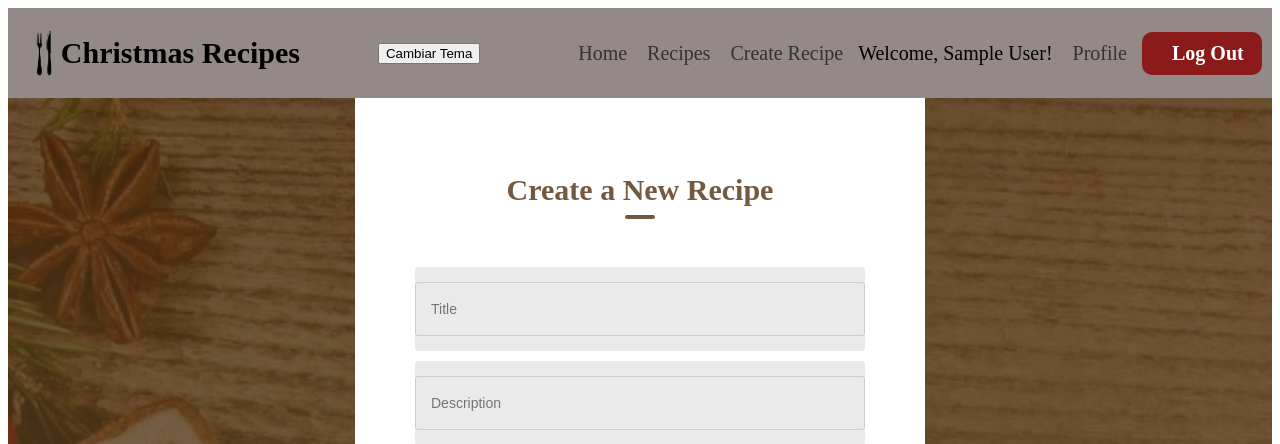
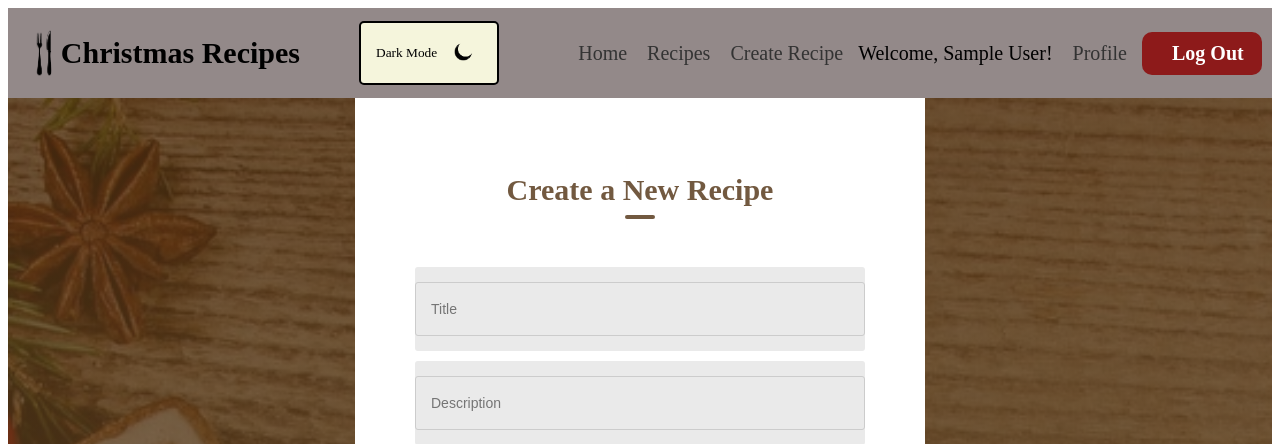
Before and after one commit to anaalumu/webs_with_virtual, a Flask app: page /create_recipe in a window 1280 px wide. Shown: the top 444 px of the page. Run offline with Flask 3, Linux system fonts and the light colour scheme; the visitor is signed in with stand-in values (Sample User, id 1).

Commit message:
dark terminado

```diff
--- a/recipes/static/styles.css
+++ b/recipes/static/styles.css
@@ -64,3 +64,24 @@ nav a{
     color: white;
     font-weight: bold;
 }
+.dark-mode-btn {
+    background-color: beige;
+    border: 2px solid #000000;
+    /* Borde del botón */
+    color: #000000; /* Color del texto del botón */
+    padding: 10px 15px; /* Espaciado interno del botón */
+    border-radius: 5px; /* Redondeado de los bordes del botón */
+    cursor: pointer; /* Cursor al pasar sobre el botón */ /* Estilos adicionales para alinear imagen y texto */
+    display: flex;
+    align-items: center;
+    justify-content: space-between;
+    font-family: "Constantia", serif;
+} /* Estilo para la imagen dentro del botón */
+
+.dark-mode-btn img{
+    width: 40px;
+    /* Ancho de la imagen */
+    height: 40px;
+    /* Altura de la imagen */
+    margin-left: 5px; /* Espacio entre el texto y la imagen */
+}
--- a/recipes/templates/base.html
+++ b/recipes/templates/base.html
@@ -15,7 +15,10 @@
             <img src = "{{ url_for('static', filename='logo.png') }}", alt ="picture fork">
             <h2>Christmas Recipes</h2>
         </div>
-        <button id="theme-toggle">Cambiar Tema</button>
+        <button id="theme-toggle" class="dark-mode-btn">
+            <span>Dark Mode</span>
+            <img src="{{ url_for('static', filename='moon.png') }}", alt="Picture moon">
+        </button>
         <script src="{{ url_for('static', filename='dark-mode.js') }}"></script>
 
         <nav class="nav-container">
```
Also changed, not shown: recipes/static/styles_recipeView.css (+37 -0 lines), recipes/static/moon.png (added).
